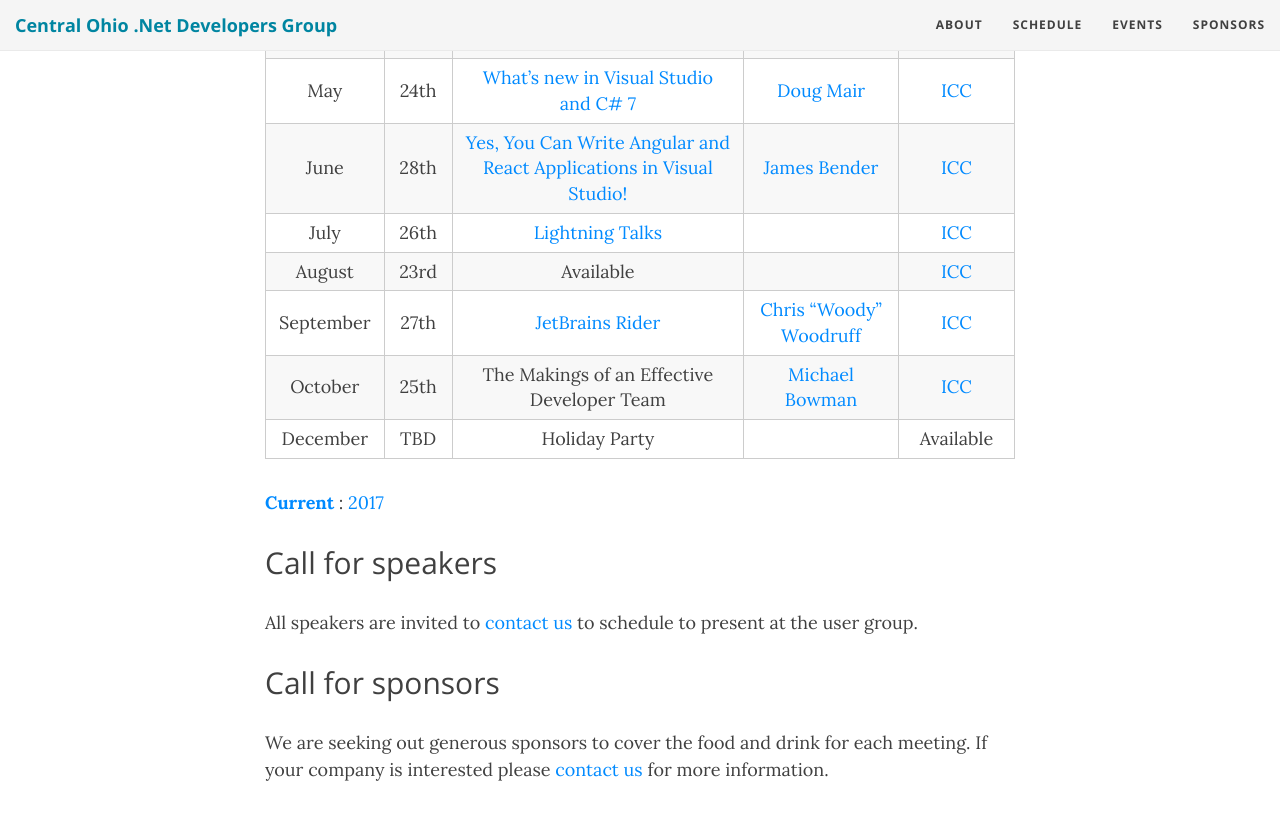
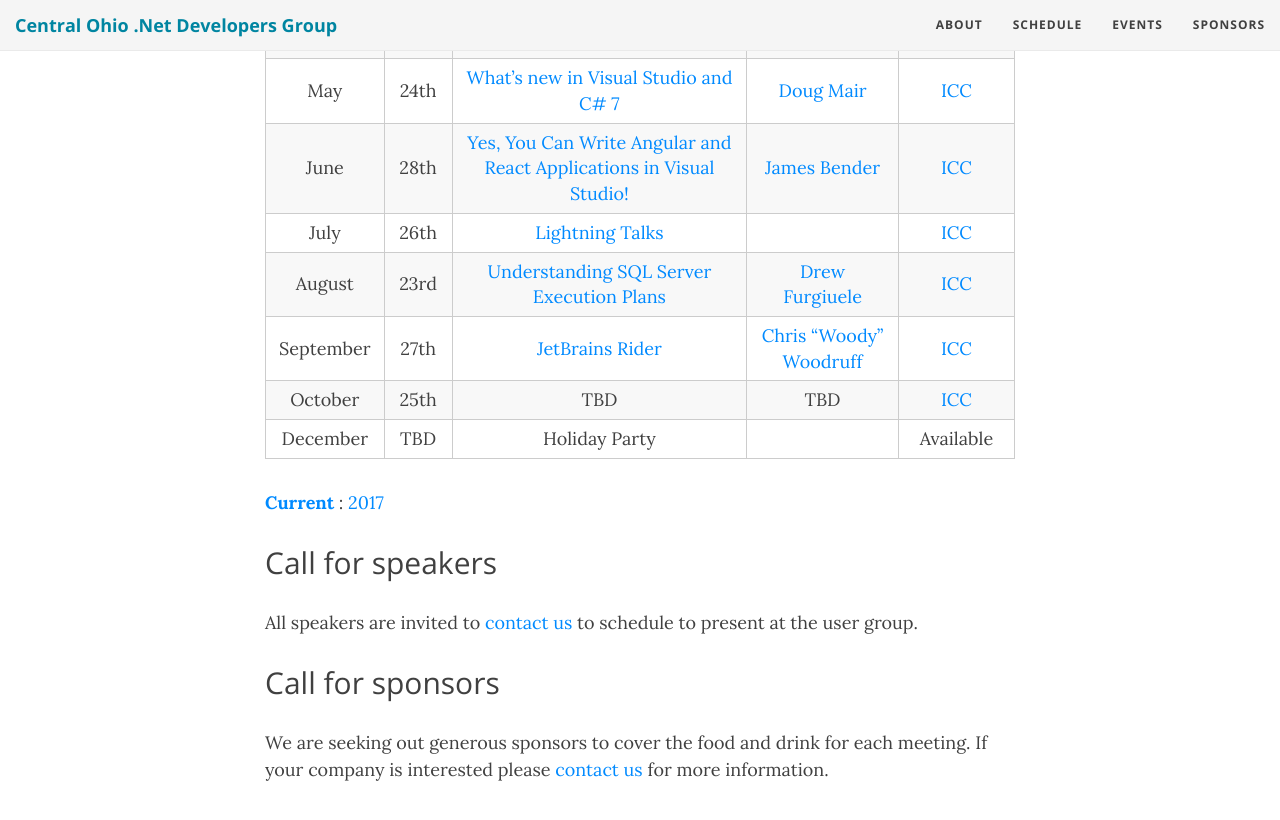
Before and after one commit to condg/condg.github.io, a Jekyll site: the page built from schedule.md, in a window 1280 px wide and 900 px high, scrolled down 601 px. Shown: the top 820 px of the window. Built offline with Jekyll 4.4.1, drawn with Linux system fonts in a browser that asks for light colours; comment, search, counter and statistics services are not loaded.

Commit message:
Update schedule.md

```diff
--- a/schedule.md
+++ b/schedule.md
@@ -16,9 +16,9 @@
 | May       | 24th | [What's new in Visual Studio and C# 7](/2018/05/17/may-2018-whats-new-in-visual-studio/) | [Doug Mair](https://twitter.com/doug_mair) | [ICC](https://www.icctechnology.com/) |
 | June      | 28th | [Yes, You Can Write Angular and React Applications in Visual Studio!](/2018/06/01/june-2018-angular-and-react-applications-in-visual-studio/) | [James Bender](https://twitter.com/jamesbender) | [ICC](https://www.icctechnology.com/) |
 | July      | 26th | [Lightning Talks](/2018/07/01/july-2018-lightning-talks/) |           | [ICC](https://www.icctechnology.com/) |
-| August    | 23rd | Available      |           | [ICC](https://www.icctechnology.com/) |
+| August    | 23rd | [Understanding SQL Server Execution Plans](/2018/08/11/august-2018-understanding-sql-server-execution-plans/)      | [Drew Furgiuele](https://port1433.com/) | [ICC](https://www.icctechnology.com/) |
 | September | 27th | [JetBrains Rider](/2018/09/01/september-2018-jetbrains-rider/) | [Chris "Woody" Woodruff](https://twitter.com/cwoodruff) | [ICC](https://www.icctechnology.com/) |
-| October   | 25th | The Makings of an Effective Developer Team | [Michael Bowman](https://twitter.com/McBowman) | [ICC](https://www.icctechnology.com/) |
+| October   | 25th | TBD | TBD | [ICC](https://www.icctechnology.com/) |
 | December  |  TBD | Holiday Party  |           | Available  |
 
 **[Current](/schedule/)** : [2017](/schedule/2017/)
```
